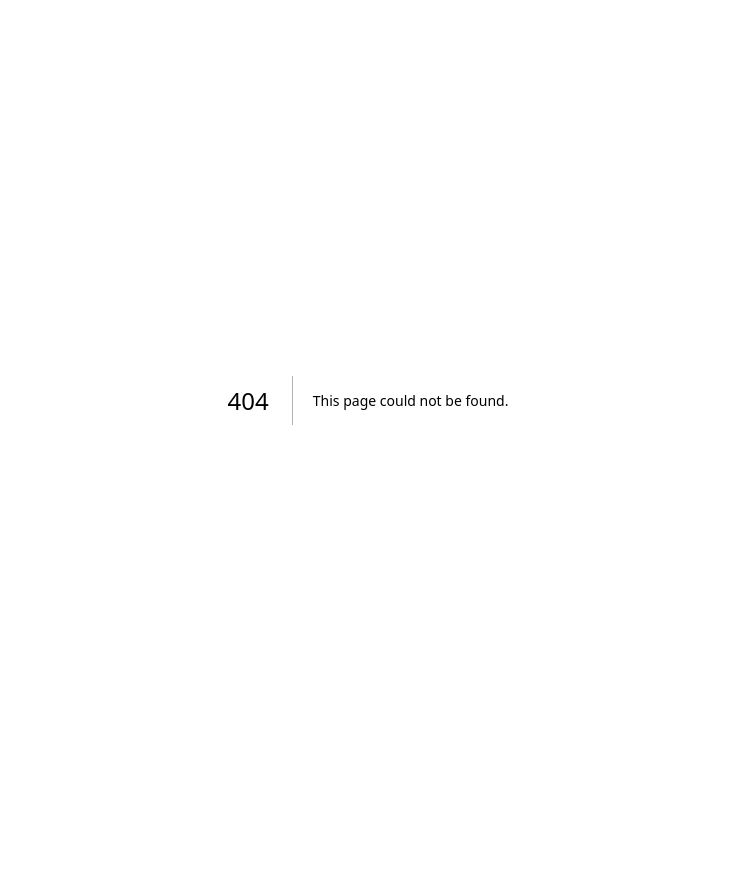
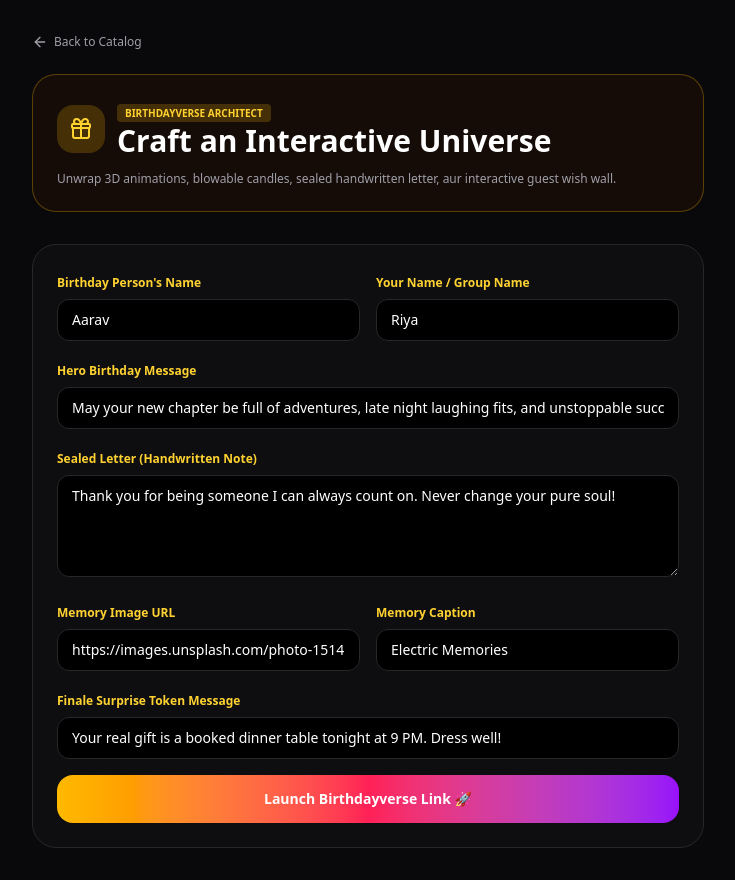
Before and after one commit to sameerkhan86926-a11y/vibe-wish, a Next.js app: page /create/birthday in a window 1280 px wide. Before the commit this address had no page. Shown: the whole page, without its empty margins (272-1007 px from the left). Before the commit the page ends 800 px from the top, so only its background shows below. Built offline with nearby package versions, Linux system fonts and the light colour scheme.

Commit message:
Create page.tsx

```diff
--- /dev/null
+++ b/src/app/create/birthday/page.tsx
@@ -0,0 +1,184 @@
+"use client";
+
+import { useState } from "react";
+import Link from "next/link";
+import { encodeData } from "@/lib/encoder";
+import { BirthdayPayload } from "@/lib/birthdayTypes";
+import { ArrowLeft, Sparkles, Copy, Check, Gift } from "lucide-react";
+
+export default function BirthdayverseCreator() {
+  const [name, setName] = useState("Aarav");
+  const [senderName, setSenderName] = useState("Riya");
+  const [heroMessage, setHeroMessage] = useState("May your new chapter be full of adventures, late night laughing fits, and unstoppable success!");
+  const [envelopeLetter, setEnvelopeLetter] = useState("Thank you for being someone I can always count on. Never change your pure soul!");
+  const [surpriseSecretNote, setSurpriseSecretNote] = useState("Your real gift is a booked dinner table tonight at 9 PM. Dress well!");
+
+  const [photo1, setPhoto1] = useState("https://images.unsplash.com/photo-1514525253161-7a46d19cd819?w=600");
+  const [caption1, setCaption1] = useState("Electric Memories");
+
+  const [generatedLink, setGeneratedLink] = useState("");
+  const [copied, setCopied] = useState(false);
+
+  const handleGenerate = (e: React.FormEvent) => {
+    e.preventDefault();
+
+    const payload: BirthdayPayload = {
+      name: name.trim(),
+      senderName: senderName.trim(),
+      theme: "luxury",
+      heroHeadline: `Happy Birthday, ${name}!`,
+      heroMessage: heroMessage.trim(),
+      envelopeLetter: envelopeLetter.trim(),
+      surpriseType: "gift",
+      surpriseSecretNote: surpriseSecretNote.trim(),
+      memories: [
+        { id: "1", imgUrl: photo1.trim(), caption: caption1.trim(), yearTag: "Moment #1" }
+      ]
+    };
+
+    const encoded = encodeData(payload as any);
+    const origin = typeof window !== "undefined" ? window.location.origin : "";
+    setGeneratedLink(`${origin}/vibe-wish/w/birthday/#d=${encoded}`);
+  };
+
+  const handleCopy = () => {
+    if (!generatedLink) return;
+    navigator.clipboard.writeText(generatedLink);
+    setCopied(true);
+    setTimeout(() => setCopied(false), 2000);
+  };
+
+  return (
+    <main className="min-h-screen bg-zinc-950 px-4 py-8 text-zinc-100 sm:px-8">
+      <div className="mx-auto max-w-2xl">
+        <Link href="/" className="inline-flex items-center gap-1.5 text-xs text-zinc-400 hover:text-white mb-6">
+          <ArrowLeft className="h-4 w-4" /> Back to Catalog
+        </Link>
+
+        <div className="rounded-3xl border border-amber-400/30 bg-amber-950/20 p-6 mb-8">
+          <div className="flex items-center gap-3">
+            <div className="flex h-12 w-12 items-center justify-center rounded-2xl bg-amber-400/20 text-amber-300">
+              <Gift className="h-6 w-6" />
+            </div>
+            <div>
+              <span className="rounded bg-amber-400/20 px-2 py-0.5 text-[10px] font-bold text-amber-300 uppercase">
+                Birthdayverse Architect
+              </span>
+              <h1 className="text-2xl font-black text-white sm:text-3xl">Craft an Interactive Universe</h1>
+            </div>
+          </div>
+          <p className="mt-3 text-xs text-zinc-400">
+            Unwrap 3D animations, blowable candles, sealed handwritten letter, aur interactive guest wish wall.
+          </p>
+        </div>
+
+        <form onSubmit={handleGenerate} className="space-y-4 rounded-3xl border border-zinc-800 bg-zinc-900/40 p-6">
+          <div className="grid grid-cols-1 sm:grid-cols-2 gap-4">
+            <div>
+              <label className="text-xs font-semibold text-amber-300">Birthday Person's Name</label>
+              <input
+                type="text"
+                required
+                value={name}
+                onChange={(e) => setName(e.target.value)}
+                className="mt-1.5 w-full rounded-xl border border-zinc-800 bg-black px-3.5 py-2.5 text-sm text-white focus:border-amber-400 focus:outline-none"
+              />
+            </div>
+            <div>
+              <label className="text-xs font-semibold text-amber-300">Your Name / Group Name</label>
+              <input
+                type="text"
+                required
+                value={senderName}
+                onChange={(e) => setSenderName(e.target.value)}
+                className="mt-1.5 w-full rounded-xl border border-zinc-800 bg-black px-3.5 py-2.5 text-sm text-white focus:border-amber-400 focus:outline-none"
+              />
+            </div>
+          </div>
+
+          <div>
+            <label className="text-xs font-semibold text-amber-300">Hero Birthday Message</label>
+            <input
+              type="text"
+              required
+              value={heroMessage}
+              onChange={(e) => setHeroMessage(e.target.value)}
+              className="mt-1.5 w-full rounded-xl border border-zinc-800 bg-black px-3.5 py-2.5 text-sm text-white focus:border-amber-400 focus:outline-none"
+            />
+          </div>
+
+          <div>
+            <label className="text-xs font-semibold text-amber-300">Sealed Letter (Handwritten Note)</label>
+            <textarea
+              rows={4}
+              required
+              value={envelopeLetter}
+              onChange={(e) => setEnvelopeLetter(e.target.value)}
+              className="mt-1.5 w-full rounded-xl border border-zinc-800 bg-black px-3.5 py-2.5 text-sm text-white focus:border-amber-400 focus:outline-none"
+            />
+          </div>
+
+          <div className="grid grid-cols-1 sm:grid-cols-2 gap-4">
+            <div>
+              <label className="text-xs font-semibold text-amber-300">Memory Image URL</label>
+              <input
+                type="url"
+                value={photo1}
+                onChange={(e) => setPhoto1(e.target.value)}
+                className="mt-1.5 w-full rounded-xl border border-zinc-800 bg-black px-3.5 py-2.5 text-sm text-white focus:border-amber-400 focus:outline-none"
+              />
+            </div>
+            <div>
+              <label className="text-xs font-semibold text-amber-300">Memory Caption</label>
+              <input
+                type="text"
+                value={caption1}
+                onChange={(e) => setCaption1(e.target.value)}
+                className="mt-1.5 w-full rounded-xl border border-zinc-800 bg-black px-3.5 py-2.5 text-sm text-white focus:border-amber-400 focus:outline-none"
+              />
+            </div>
+          </div>
+
+          <div>
+            <label className="text-xs font-semibold text-amber-300">Finale Surprise Token Message</label>
+            <input
+              type="text"
+              required
+              value={surpriseSecretNote}
+              onChange={(e) => setSurpriseSecretNote(e.target.value)}
+              className="mt-1.5 w-full rounded-xl border border-zinc-800 bg-black px-3.5 py-2.5 text-sm text-white focus:border-amber-400 focus:outline-none"
+            />
+          </div>
+
+          <button
+            type="submit"
+            className="w-full cursor-pointer rounded-2xl bg-gradient-to-r from-amber-400 via-rose-500 to-purple-600 py-3.5 text-sm font-black text-white hover:opacity-95 active:scale-95 transition-transform"
+          >
+            Launch Birthdayverse Link 🚀
+          </button>
+        </form>
+
+        {generatedLink && (
+          <div className="mt-6 rounded-3xl border border-amber-400/40 bg-amber-950/30 p-5">
+            <span className="text-xs font-bold font-mono text-amber-300">CELESTIAL LINK READY TO SHARE:</span>
+            <div className="mt-2 flex items-center gap-2">
+              <input
+                type="text"
+                readOnly
+                value={generatedLink}
+                className="w-full rounded-xl border border-zinc-800 bg-black/80 px-3.5 py-2 text-xs text-zinc-300 font-mono select-all"
+              />
+              <button
+                type="button"
+                onClick={handleCopy}
+                className="cursor-pointer rounded-xl bg-amber-400 px-4 py-2 text-xs font-bold text-black hover:bg-amber-300"
+              >
+                {copied ? <Check className="h-4 w-4" /> : <Copy className="h-4 w-4" />}
+              </button>
+            </div>
+          </div>
+        )}
+      </div>
+    </main>
+  );
+}
```
